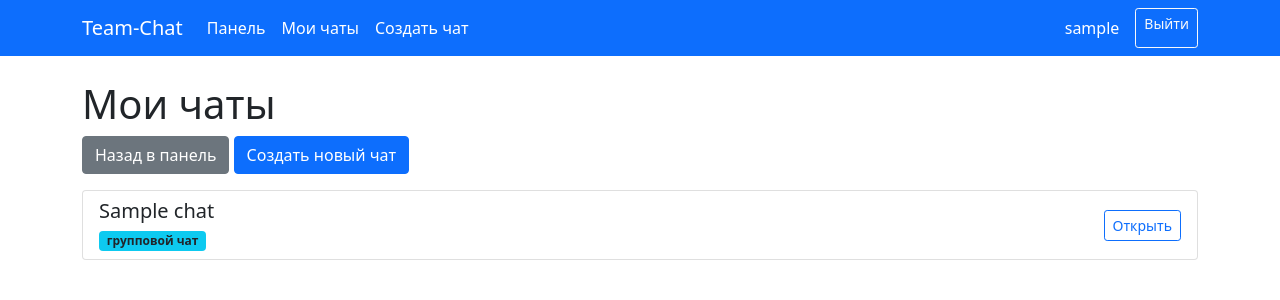
After one commit to anarbz/team-chat, a Flask app: page /chats in a window 1280 px wide. The commit adds this page. Shown: the top 300 px of the page. Run offline with Flask 3, Linux system fonts and the light colour scheme; a user stored in the database is signed in; tables that the repository leaves empty hold one stand-in row (values such as "Sample post").

Commit message:
base html - с панелью, страница списка чатов, добавил (мои чаты) в дэшборд

```diff
--- a/routes/__init__.py
+++ b/routes/__init__.py
@@ -2,6 +2,6 @@ from .auth import auth_bp
 from .dashboard import dashboard_bp
 from .enter import enter_bp
 from .chat_routes import chat_bp
-from .chat_list import chats_list_bp
+from .chats_list import chats_list_bp
 
 __all__ = ['auth_bp', 'dashboard_bp', 'enter_bp', 'chat_bp', 'chats_list_bp']
--- a/routes/chat_list.py
+++ b/routes/chats_list.py
@@ -26,4 +26,4 @@ def chats():
         user_chats = []
     db_sess.close()
 
-    return render_template('chats.html', chats=user_chats)
+    return render_template('chats.html', chats=user_chats, title='Мои чаты')
--- /dev/null
+++ b/templates/base.html
@@ -0,0 +1,43 @@
+<!doctype html>
+<html lang="ru">
+<head>
+    <meta charset="utf-8">
+    <meta name="viewport" content="width=device-width, initial-scale=1, shrink-to-fit=no">
+
+    <link rel="stylesheet"
+          href="https://cdn.jsdelivr.net/npm/bootstrap@5.0.0-beta1/dist/css/bootstrap.min.css"
+          integrity="sha384-giJF6kkoqNQ00vy+HMDP7azOuL0xtbfIcaT9wjKHr8RbDVddVHyTfAAsrekwKmP1"
+          crossorigin="anonymous">
+
+    <title>{{ title if title else "Team-Chat" }}</title>
+</head>
+<body>
+    <nav class="navbar navbar-expand-lg navbar-dark bg-primary">
+        <div class="container">
+            <a class="navbar-brand" href="/dashboard">Team-Chat</a>
+
+            <div class="navbar-nav me-auto">
+                <a class="nav-link text-white" href="/dashboard">Панель</a>
+                <a class="nav-link text-white" href="/chats">Мои чаты</a>
+                <a class="nav-link text-white" href="/create_chat">Создать чат</a>
+            </div>
+
+            <div class="d-flex">
+                {% if current_user.is_authenticated %}
+                    <span class="navbar-text text-white me-3">
+                        {{ current_user.login }}
+                    </span>
+                    <a class="btn btn-outline-light btn-sm" href="/logout">Выйти</a>
+                {% else %}
+                    <a class="btn btn-outline-light btn-sm me-2" href="/login">Войти</a>
+                    <a class="btn btn-light btn-sm" href="/register">Регистрация</a>
+                {% endif %}
+            </div>
+        </div>
+    </nav>
+
+    <main class="container mt-4">
+        {% block content %}{% endblock %}
+    </main>
+</body>
+</html>
--- /dev/null
+++ b/templates/chats.html
@@ -0,0 +1,37 @@
+{% extends "base.html" %}
+
+{% block content %}
+    <h1>Мои чаты</h1>
+
+    <div class="mb-3">
+        <a class="btn btn-secondary" href="/dashboard">Назад в панель</a>
+        <a class="btn btn-primary" href="/create_chat">Создать новый чат</a>
+    </div>
+
+    {% if chats %}
+        <div class="list-group">
+            {% for chat in chats %}
+                <div class="list-group-item d-flex justify-content-between align-items-center">
+                    <div>
+                        <h5 class="mb-1">{{ chat.title }}</h5>
+
+                        {% if chat.is_group %}
+                            <span class="badge bg-info text-dark">групповой чат</span>
+                        {% else %}
+                            <span class="badge bg-success">личный чат</span>
+                        {% endif %}
+                    </div>
+
+                    <form method="post" action="/enter_chat">
+                        <input type="hidden" name="chat_id" value="{{ chat.id }}">
+                        <button type="submit" class="btn btn-outline-primary btn-sm">Открыть</button>
+                    </form>
+                </div>
+            {% endfor %}
+        </div>
+    {% else %}
+        <div class="alert alert-info" role="alert">
+            У вас пока нет чатов.
+        </div>
+    {% endif %}
+{% endblock %}
--- a/templates/dashboard.html
+++ b/templates/dashboard.html
@@ -13,6 +13,7 @@
 <body>
     <h1>Добро пожаловать, {{ current_user.login }}!</h1>
     <div class="actions">
+        <a href="/chats"><button>Мои чаты</button></a>
         <a href="/create_chat"><button>Создать новый чат</button></a>
         <a href="/logout"><button>Выйти</button></a>
     </div>
```
